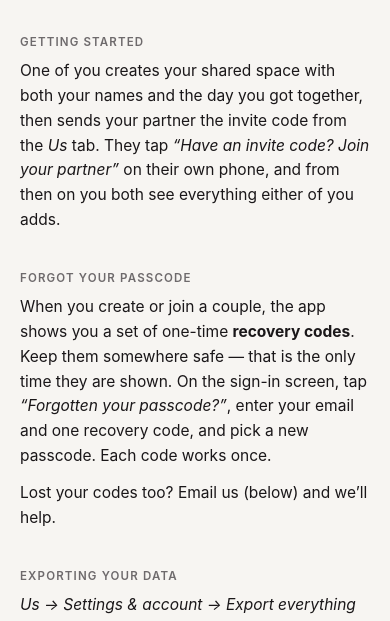
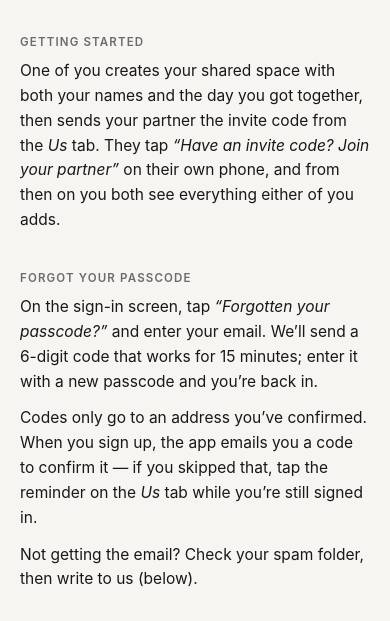
Before and after one commit to jeffalipson/betweenus-website, a plain HTML site: page support.html in a window 390 px wide. Shown: the part 206-827 px from the top of the page. Drawn offline with Linux system fonts and the light colour scheme.

Commit message:
Passcode resets by emailed code; the policy names Google Workspace and drops phone numbers
Co-Authored-By: Claude Opus 5.5 <noreply@anthropic.com>

```diff
--- a/support.html
+++ b/support.html
@@ -32,11 +32,11 @@
       on their own phone, and from then on you both see everything either of you adds.</p>
 
     <h2>Forgot your passcode</h2>
-    <p>When you create or join a couple, the app shows you a set of one-time <strong>recovery codes</strong>.
-      Keep them somewhere safe — that is the only time they are shown. On the sign-in screen, tap
-      <em>“Forgotten your passcode?”</em>, enter your email and one recovery code, and pick a new passcode.
-      Each code works once.</p>
-    <p>Lost your codes too? Email us (below) and we’ll help.</p>
+    <p>On the sign-in screen, tap <em>“Forgotten your passcode?”</em> and enter your email. We’ll send a
+      6-digit code that works for 15 minutes; enter it with a new passcode and you’re back in.</p>
+    <p>Codes only go to an address you’ve confirmed. When you sign up, the app emails you a code to
+      confirm it — if you skipped that, tap the reminder on the <em>Us</em> tab while you’re still signed in.</p>
+    <p>Not getting the email? Check your spam folder, then write to us (below).</p>
 
     <h2>Exporting your data</h2>
     <p><em>Us → Settings &amp; account → Export everything</em> gives you a file with every date, trip, event and caption.</p>
```
Also changed, not shown: privacy.html (+3 -1 lines).
